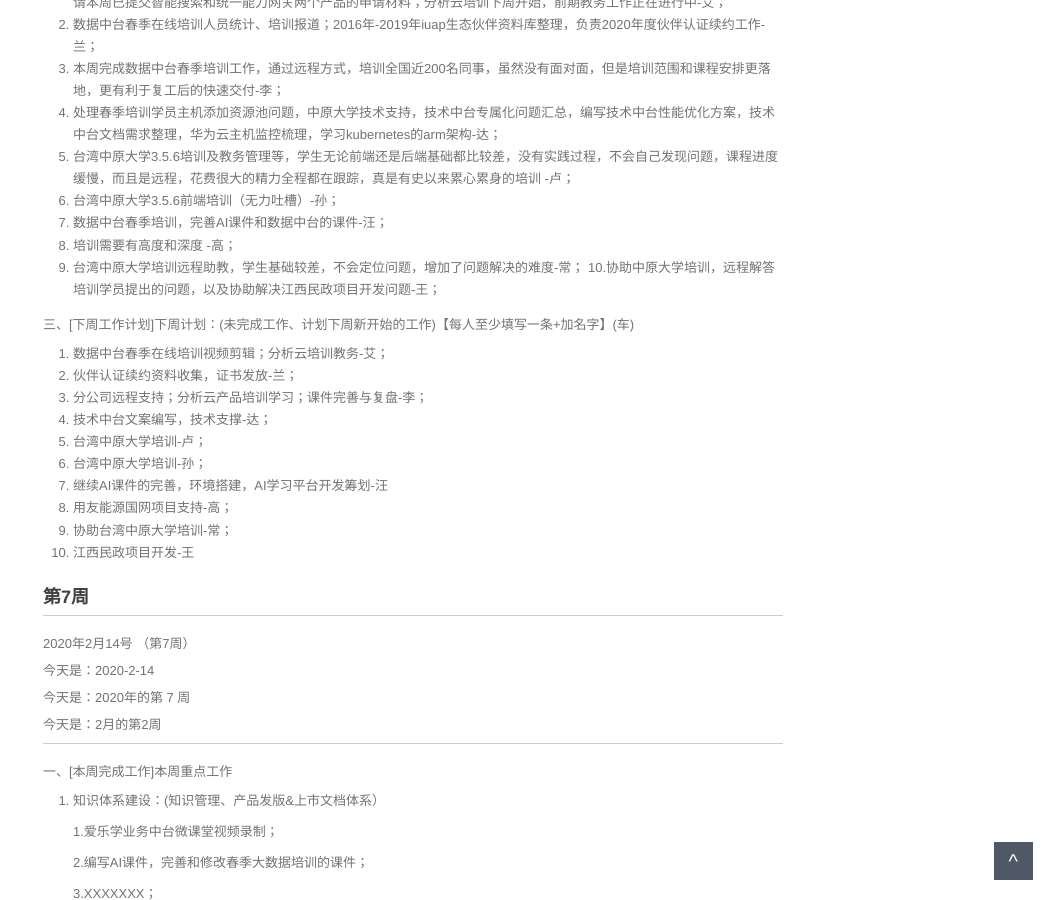
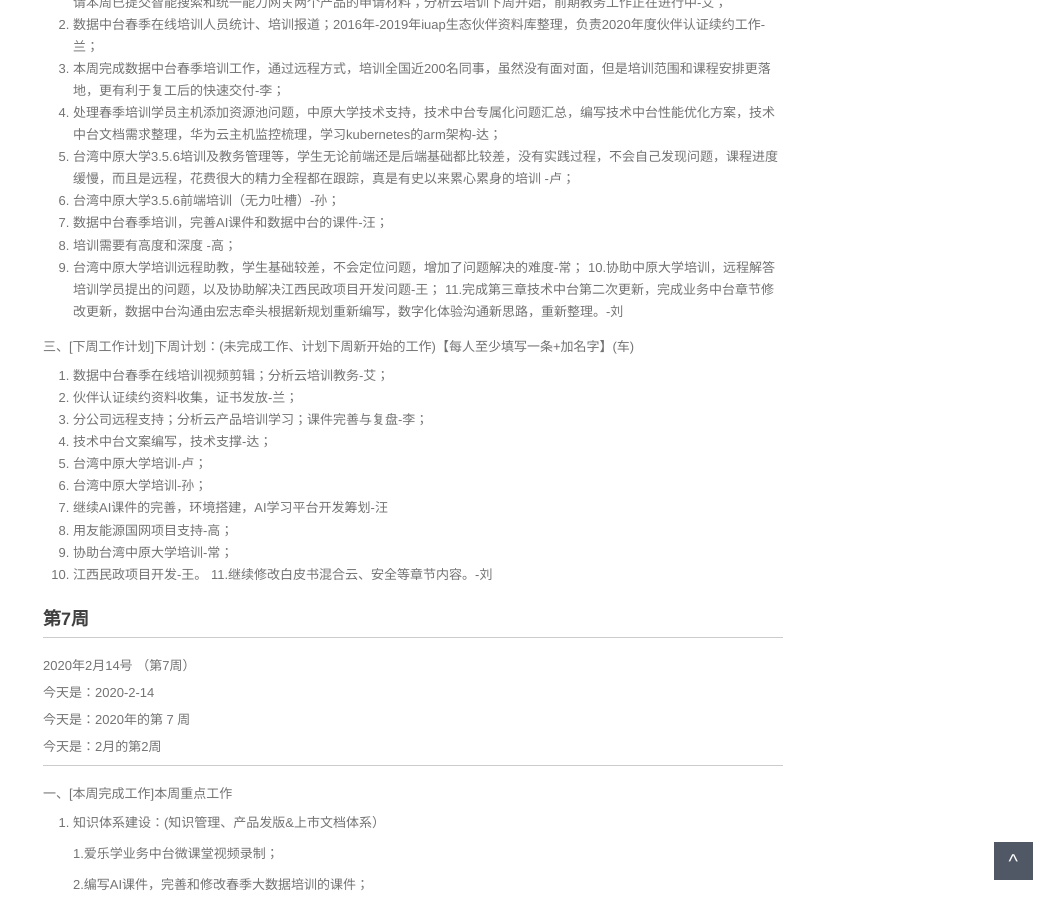
Before and after one commit to walllFlower/blog, a Jekyll site: the page built from _posts/2018-07-17-day_report_cxz.md, in a window 1280 px wide and 900 px high, scrolled down 1395 px. Shown: the whole window, without its empty margins (227-1280 px from the left). Built offline with Jekyll 4.4.1, drawn with Linux system fonts in a browser that asks for light colours; comment, search, counter and statistics services are not loaded.

Commit message:
Update 2018-07-17-day_report_cxz.md

```diff
--- a/_posts/2018-07-17-day_report_cxz.md
+++ b/_posts/2018-07-17-day_report_cxz.md
@@ -87,6 +87,7 @@ categories: 技术运营工作周报
 8. 培训需要有高度和深度 -高；
 9. 台湾中原大学培训远程助教，学生基础较差，不会定位问题，增加了问题解决的难度-常；
 10.协助中原大学培训，远程解答培训学员提出的问题，以及协助解决江西民政项目开发问题-王；
+11.完成第三章技术中台第二次更新，完成业务中台章节修改更新，数据中台沟通由宏志牵头根据新规划重新编写，数字化体验沟通新思路，重新整理。-刘
 
 
 
@@ -101,7 +102,8 @@ categories: 技术运营工作周报
 7. 继续AI课件的完善，环境搭建，AI学习平台开发筹划-汪
 8. 用友能源国网项目支持-高；
 9. 协助台湾中原大学培训-常；
-10. 江西民政项目开发-王
+10. 江西民政项目开发-王。
+11.继续修改白皮书混合云、安全等章节内容。-刘
 
 
 ###  第7周
```
